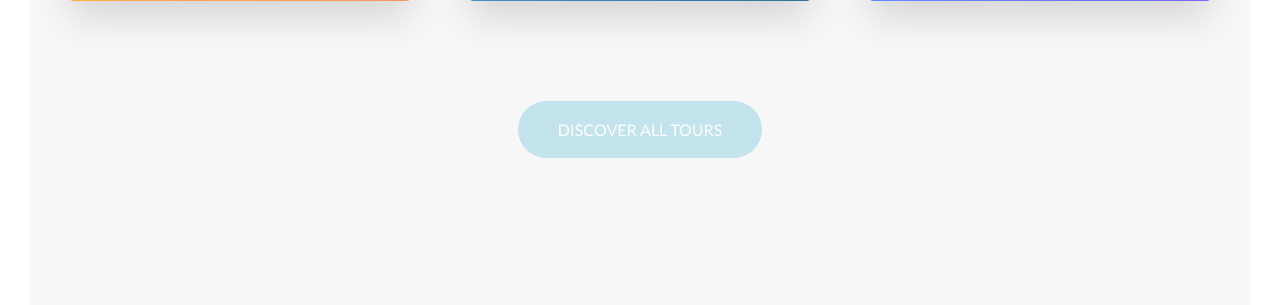
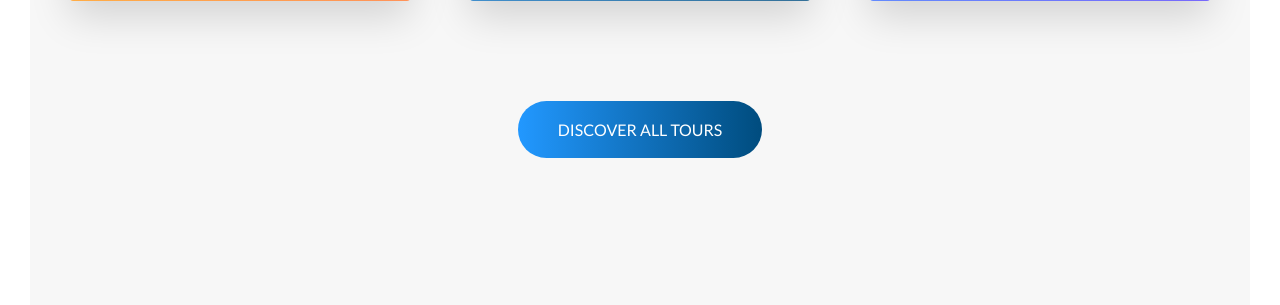
Before and after one commit to atkelley/Blackstone, a PHP site: page / in a window 1280 px wide. Shown: the part 3278-3583 px from the top of the page. Run offline with PHP 8.4, Linux system fonts and the light colour scheme.

Commit message:
Form and footer completed

```diff
--- a/css/style.css
+++ b/css/style.css
@@ -28,11 +28,12 @@
   .btn--white::after {
     background-color: #fff; }
 
-.btn--green {
-  background-color: #C3E4ED;
+.btn--blue {
+  background-image: linear-gradient(to right, #2298ff, #004c7e);
+  background-color: #2298ff;
   color: #fff; }
-  .btn--green::after {
-    background-color: #C3E4ED; }
+  .btn--blue::after {
+    background-color: #2298ff; }
 
 .btn::after {
   content: "";
@@ -489,7 +490,7 @@
   display: inline-block;
   height: 30px;
   width: 30px;
-  border: 5px solid #C3E4ED;
+  border: 5px solid #2298ff;
   border-radius: 50%;
   position: absolute;
   top: -.4rem;
@@ -510,7 +511,7 @@
     top: 50%;
     left: 50%;
     transform: translate(-50%, -50%);
-    background-color: #C3E4ED;
+    background-color: #2298ff;
     opacity: 0;
     transform: all .1s; }
 
@@ -697,17 +698,17 @@ body {
   padding: 15rem 0;
   background-image: linear-gradient(to right bottom, #2298ff, #004c7e); }
   .section-book .book {
-    background-image: linear-gradient(105deg, rgba(255, 255, 255, 0.9) 0%, rgba(255, 255, 255, 0.9) 50%, transparent 50%), url("../img/nat-10.jpg");
+    background-image: linear-gradient(105deg, rgba(255, 255, 255, 0.75) 0%, rgba(255, 255, 255, 0.75) 50%, transparent 50%), url("../images/waterfall-form.jpg");
     background-size: 100%;
     border-radius: 3px;
     box-shadow: 0 1.5rem 4rem rgba(0, 0, 0, 0.2); }
     @media only screen and (max-width: 75em) {
       .section-book .book {
-        background-image: linear-gradient(105deg, rgba(255, 255, 255, 0.9) 0%, rgba(255, 255, 255, 0.9) 65%, transparent 65%), url("../img/nat-10.jpg");
+        background-image: linear-gradient(105deg, rgba(255, 255, 255, 0.75) 0%, rgba(255, 255, 255, 0.75) 65%, transparent 65%), url("../images/waterfall-form.jpg");
         background-size: cover; } }
     @media only screen and (max-width: 56.25em) {
       .section-book .book {
-        background-image: linear-gradient(to right, rgba(255, 255, 255, 0.9) 0%, rgba(255, 255, 255, 0.9) 100%), url("../img/nat-10.jpg"); } }
+        background-image: linear-gradient(to right, rgba(255, 255, 255, 0.9) 0%, rgba(255, 255, 255, 0.9) 100%), url("../images/waterfall-form.jpg"); } }
     .section-book .book__form {
       width: 50%;
       padding: 6rem; }
--- a/index.html
+++ b/index.html
@@ -68,9 +68,9 @@
           </div>
           <div class="col-1-of-2">
             <div class="composition">
-              <img srcset="images/map.jpg 300w, images/map.jpg 1000w" sizes="(max-width: 56.25em) 20vw, (max-width: 37.5em) 30vw, 300px" src="images/kayak-2.jpg" alt="Photo 1" class="composition__photo composition__photo--p1">
-              <img srcset="images/waterway.jpg 300w, images/waterway.jpg 1000w" sizes="(max-width: 56.25em) 20vw, (max-width: 37.5em) 30vw, 300px" src="images/kayak-3.jpg" alt="Photo 2" class="composition__photo composition__photo--p2">
-              <img srcset="images/waterway-2.jpg 300w, images/waterway-2.jpg 1000w" sizes="(max-width: 56.25em) 20vw, (max-width: 37.5em) 30vw, 300px" src="images/kayak-4.jpg" alt="Photo 3" class="composition__photo composition__photo--p3">
+              <img srcset="images/map.jpg 300w, images/map.jpg 1000w" sizes="(max-width: 56.25em) 20vw, (max-width: 37.5em) 30vw, 300px" src="images/map.jpg" alt="Photo 1" class="composition__photo composition__photo--p1">
+              <img srcset="images/waterway.jpg 300w, images/waterway.jpg 1000w" sizes="(max-width: 56.25em) 20vw, (max-width: 37.5em) 30vw, 300px" src="images/waterway.jpg" alt="Photo 2" class="composition__photo composition__photo--p2">
+              <img srcset="images/canal.jpg 300w, images/canal.jpg 1000w" sizes="(max-width: 56.25em) 20vw, (max-width: 37.5em) 30vw, 300px" src="images/canal.jpg" alt="Photo 3" class="composition__photo composition__photo--p3">
             </div>
           </div>
         </div>
@@ -208,7 +208,7 @@
         </div>
 
         <div class="u-center-text u-margin-top-huge">
-          <a href="#section-tours" class="btn btn--green">Discover All Tours</a>
+          <a href="#section-tours" class="btn btn--blue">Discover All Tours</a>
         </div>
 
       </section>
@@ -276,18 +276,18 @@
                   <div class="form__radio-group">
                     <input id="small" type="radio" class="form__radio-input" name="size">
                     <label for="small" class="form__radio-label">
-                      <span class="form__radio-button"></span>Small Tour Group
+                      <span class="form__radio-button"></span>Small Group
                     </label>
                   </div>
                   <div class="form__radio-group">
                     <input id="large" type="radio" class="form__radio-input" name="size">
                     <label for="large" class="form__radio-label">
-                      <span class="form__radio-button"></span>Large Tour Group
+                      <span class="form__radio-button"></span>Large Group
                     </label>
                   </div>
                 </div>
                 <div class="form__group">
-                  <button class="btn btn--green">Next Step &rarr;</button>
+                  <button class="btn btn--blue">Next Step &rarr;</button>
                 </div>
               </form>
             </div>
@@ -297,12 +297,6 @@
     </main>
 
     <footer class="footer">
-      <!-- <div class="footer__logo-box">
-        <picture class="footer__logo">
-          <source srcset="images/nps.png 1x, images/nps.png 2x" media="(max-width: 37.5em)">
-          <img srcset="images/nps.png 1x, images/nps.png 2x" src="images/nps.png" alt="Full Logo" class="footer__logo">
-        </picture>
-      </div> -->
       <div class="row">
         <div class="col-1-of-3">
           <div class="footer__navigation">
@@ -318,8 +312,8 @@
         <div class="col-1-of-3">
           <div class="footer__logo-box">
             <picture class="footer__logo">
-              <source srcset="images/nps.png 1x, images/nps.png 2x" media="(max-width: 37.5em)">
-              <img srcset="images/nps.png 1x, images/nps.png 2x" src="images/nps.png" alt="Full Logo" class="footer__logo">
+              <source srcset="images/nps-logo.png 1x, images/nps-logo.png 2x" media="(max-width: 37.5em)">
+              <img srcset="images/nps-logo.png 1x, images/nps-logo.png 2x" src="images/nps-logo.png" alt="Full Logo" class="footer__logo">
             </picture>
           </div>
         </div>
--- a/sass/components/_button.scss
+++ b/sass/components/_button.scss
@@ -37,12 +37,13 @@
     }
   }
 
-  &--green {
-    background-color: $color-primary;
+  &--blue {
+    background-image: linear-gradient(to right, $color-primary-light, $color-primary-dark);
+    background-color: $color-primary-light;
     color: $color-white;
 
     &::after {
-      background-color: $color-primary;
+      background-color: $color-primary-light;
     }
   }
 
--- a/sass/components/_form.scss
+++ b/sass/components/_form.scss
@@ -79,7 +79,7 @@
     display: inline-block;
     height: 30px;
     width: 30px;
-    border: 5px solid $color-primary;
+    border: 5px solid $color-primary-light;
     border-radius: 50%;
     position: absolute;
     top: -.4rem;
@@ -103,7 +103,7 @@
       top: 50%;
       left: 50%;
       transform: translate(-50%, -50%);
-      background-color: $color-primary;
+      background-color: $color-primary-light;
       opacity: 0;
       transform: all .1s;
     }
--- a/sass/pages/_home.scss
+++ b/sass/pages/_home.scss
@@ -50,11 +50,11 @@
   .book {
     background-image: linear-gradient(
                         105deg,
-                        rgba($color-white, 0.9) 0%,
-                        rgba($color-white, 0.9) 50%,
+                        rgba($color-white, 0.75) 0%,
+                        rgba($color-white, 0.75) 50%,
                         transparent 50%
                       ),
-                      url("../img/nat-10.jpg");
+                      url("../images/waterfall-form.jpg");
     background-size: 100%;
     border-radius: 3px;
     box-shadow: 0 1.5rem 4rem rgba($color-black, 0.2);
@@ -62,11 +62,11 @@
     @include media-query(tablet-landscape) {
       background-image: linear-gradient(
         105deg,
-        rgba($color-white, 0.9) 0%,
-        rgba($color-white, 0.9) 65%,
+        rgba($color-white, 0.75) 0%,
+        rgba($color-white, 0.75) 65%,
         transparent 65%
       ),
-      url("../img/nat-10.jpg");
+      url("../images/waterfall-form.jpg");
       background-size: cover;
     }
 
@@ -76,7 +76,7 @@
         rgba($color-white, 0.9) 0%,
         rgba($color-white, 0.9) 100%
       ),
-      url("../img/nat-10.jpg");
+      url("../images/waterfall-form.jpg");
     }
 
     &__form {
```
Also changed, not shown: images/bridge.jpg (renamed from images/bridge-top-banner.jpg), images/canal.jpg (renamed from images/waterway-2.jpg), images/hero.jpg (deleted), images/mill.jpg (added), images/milltown.jpg (added), images/nat-10.jpg (added), images/nps-logo.png (renamed from images/nps.png), images/waterfall-form.jpg (renamed from images/waterfall-4.jpg).
